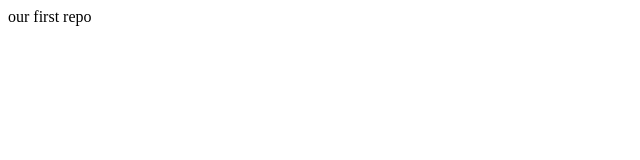
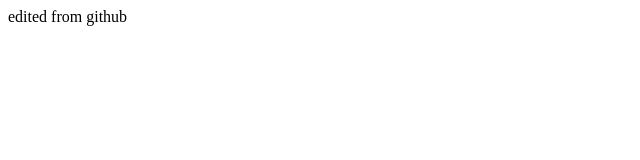
Before and after one commit to rzaninot/git-course-repo, a website: page index.html in a window 1280 px wide. Shown: the full height of the page, 0-640 px from the left. Drawn offline with Linux system fonts and the light colour scheme.

Commit message:
edite in github

```diff
--- a/index.html
+++ b/index.html
@@ -1,6 +1,6 @@
 <!DOCTYPE html>
 <html>
 	<body>
-             our first repo
+             edited from github
 	</body>
 </html>
```
